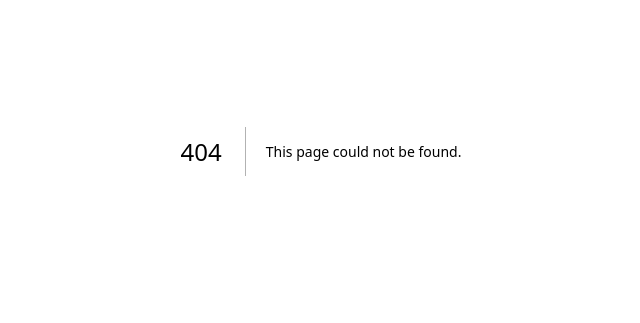
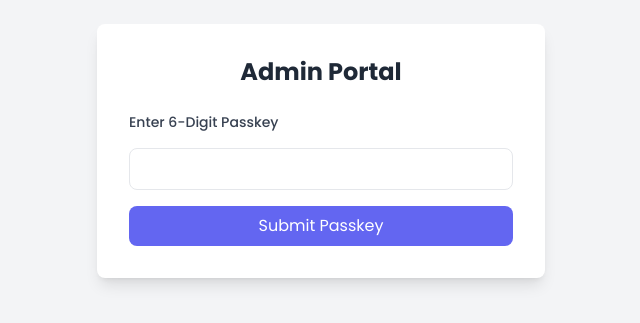
Before and after one commit to ADITYADWIVEDI18/CentralisedGrievancePortal, a Next.js app in the folder client/: page /admin-login in a window 1280 px wide. Before the commit this address had no page. Shown: the part 249-572 px from the top of the page, without its empty margins (319-959 px from the left). Built offline with nearby package versions, Linux system fonts and the light colour scheme.

Commit message:
admin login and passkey

```diff
--- /dev/null
+++ b/client/src/app/admin-login/page.jsx
@@ -0,0 +1,109 @@
+"use client";
+import { useState } from "react";
+import axios from "axios";
+
+export default function AdminLogin() {
+    const [step, setStep] = useState(1);
+    const [passkey, setPasskey] = useState("");
+    const [error, setError] = useState("");
+    const [username] = useState("admin");
+    const [password, setPassword] = useState("");
+
+    // Mock passkey for demonstration purposes
+    const correctPasskey = "123456";
+
+    // Handler for passkey submission
+    const handlePasskeySubmit = (e) => {
+        e.preventDefault();
+        if (passkey === correctPasskey) {
+            setStep(2); // Move to the login step if passkey is correct
+            setError("");
+        } else {
+            setError("Invalid passkey. Please try again.");
+        }
+    };
+
+    // Handler for login submission
+    const handleLogin = async (e) => {
+        e.preventDefault();
+        try {
+            const response = await axios.post("http://localhost:8000/api/v1/users/login", {
+                username,
+                password,
+            });
+
+            if (response.status === 200) {
+                alert("Login successful!");
+                // Navigate to admin dashboard, e.g., using `router.push("/admin/dashboard")` if using Next.js
+            }
+        } catch (error) {
+            if (error.response && error.response.data) {
+                setError(error.response.data.message || "Login failed. Please check your credentials.");
+            } else {
+                setError("An error occurred. Please try again.");
+            }
+        }
+    };
+
+    return (
+        <div className="min-h-screen flex items-center justify-center bg-gray-100">
+            <div className="w-full max-w-md p-8 space-y-6 bg-white shadow-lg rounded-lg">
+                <h2 className="text-2xl font-bold text-center text-gray-800">Admin Portal</h2>
+
+                {/* Step 1: Passkey */}
+                {step === 1 && (
+                    <form onSubmit={handlePasskeySubmit} className="space-y-4">
+                        <label className="block text-sm font-medium text-gray-700">Enter 6-Digit Passkey</label>
+                        <input
+                            type="text"
+                            maxLength={6}
+                            value={passkey}
+                            onChange={(e) => setPasskey(e.target.value)}
+                            className="w-full px-4 py-2 border rounded-lg focus:outline-none focus:border-indigo-500"
+                            required
+                        />
+                        {error && <p className="text-red-500 text-sm">{error}</p>}
+                        <button
+                            type="submit"
+                            className="w-full py-2 mt-4 text-white bg-indigo-500 rounded-lg hover:bg-indigo-700"
+                        >
+                            Submit Passkey
+                        </button>
+                    </form>
+                )}
+
+                {/* Step 2: Login Form */}
+                {step === 2 && (
+                    <form onSubmit={handleLogin} className="space-y-4">
+                        <label className="block text-sm font-medium text-gray-700">Username</label>
+                        <input
+                            type="text"
+                            value="admin"
+                            className="w-full px-4 py-2 border rounded-lg focus:outline-none focus:border-indigo-500"
+                            disabled
+                        />
+
+                        <label className="block text-sm font-medium text-gray-700">Password</label>
+                        <input
+                            type="password"
+                            value={password}
+                            onChange={(e) => setPassword(e.target.value)}
+                            className="w-full px-4 py-2 border rounded-lg focus:outline-none focus:border-indigo-500"
+                            placeholder="Password"
+                            required
+                        />
+
+                        {error && <p className="text-red-500 text-sm">{error}</p>}
+
+                        <button
+                            type="submit"
+                            className="w-full py-2 mt-4 text-white bg-indigo-500 rounded-lg hover:bg-indigo-700"
+                        >
+                            Login
+                        </button>
+                    </form>
+                )}
+            </div>
+        </div>
+    );
+}
--- a/client/src/app/login/page.jsx
+++ b/client/src/app/login/page.jsx
@@ -1,6 +1,6 @@
 import LoginForm from "@/components/Auth/LoginForm";
 
-export default function Home() {
+export default function LoginPage() {
     return (
         <div className="min-h-screen bg-slate-100 text-gray-700 flex justify-center">
             <div className="max-w-screen-xl m-0 sm:m-10 bg-white shadow sm:rounded-lg flex justify-center flex-1">
--- a/client/src/components/Auth/LoginForm.jsx
+++ b/client/src/components/Auth/LoginForm.jsx
@@ -10,7 +10,7 @@ const LoginForm = () => {
 
     const handleLogin = async (e) => {
         e.preventDefault();
-        setError(''); // Clear previous errors
+        setError('');
 
         try {
             const response = await axios.post('http://localhost:8000/api/v1/users/login', {
```
